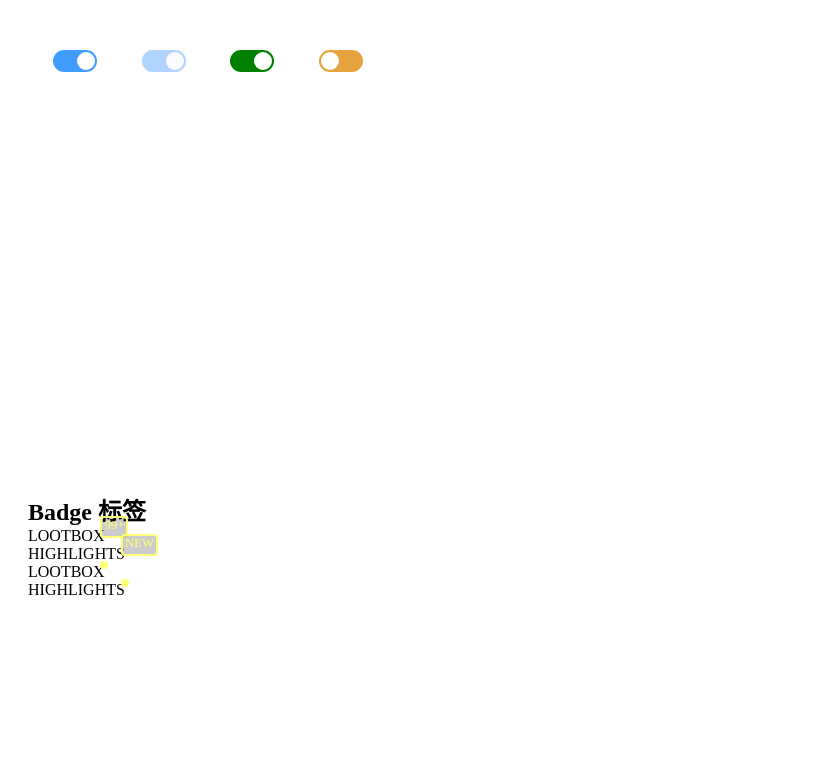
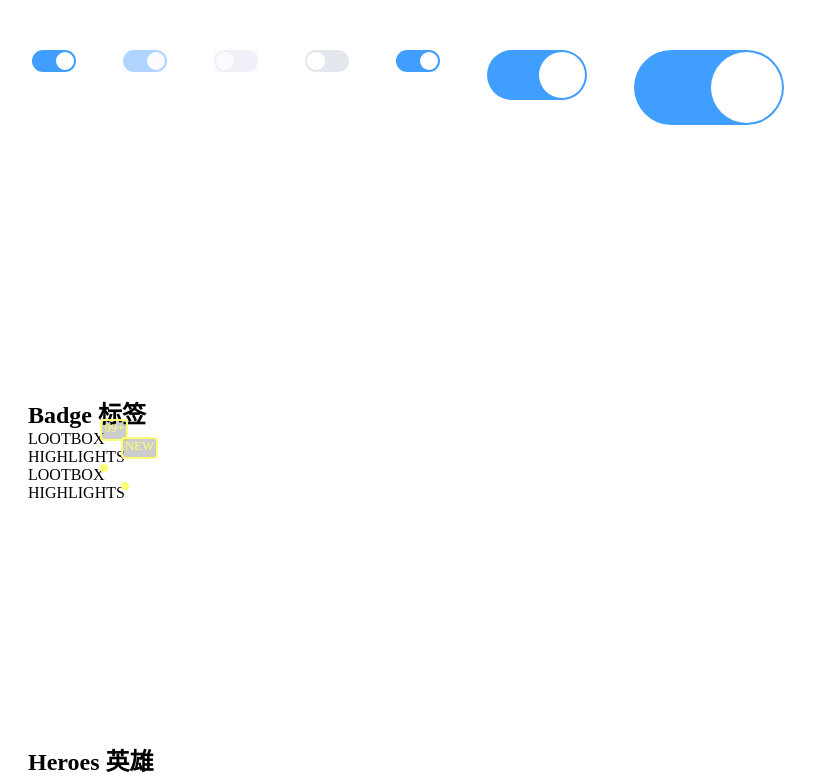
Before and after one commit to yingjieweb/league-ui, a Vue app: page / in a window 1280 px wide. Shown: the top 776 px of the page, without its empty margins (0-819 px from the left). Built offline with nearby package versions, Linux system fonts and the light colour scheme; grey boxes are pictures that could not be loaded.

Commit message:
Make Switch support more fields

```diff
--- a/src/App.vue
+++ b/src/App.vue
@@ -1,15 +1,19 @@
 <template>
   <div id="app">
-    <section style="width: 400px; display: flex; justify-content: space-evenly; margin-top: 50px; margin-bottom: 200px;">
+    <section style="width: 800px; display: flex; justify-content: space-around; margin-top: 50px; margin-bottom: 20px;">
       <lol-switch v-model="switchStatus1"></lol-switch>
       <lol-switch v-model="switchStatus2" disabled></lol-switch>
-      <lol-switch v-model="switchStatus3" activeColor="green"></lol-switch>
-      <lol-switch v-model="switchStatus4" inactiveColor="#E6A23C"></lol-switch>
+      <lol-switch v-model="switchStatus3" disabled></lol-switch>
+      <lol-switch v-model="switchStatus4" activeColor="green"></lol-switch>
+      <lol-switch v-model="switchStatus5" inactiveColor="#E6A23C"></lol-switch>
+      <lol-switch v-model="switchStatus6" :width="100" :height="50"></lol-switch>
+      <lol-switch v-model="switchStatus7" :width="150" :height="75" ></lol-switch>
     </section>
 
     <section style="margin-top: 50px; margin-bottom: 200px;">
       <lol-carousel>
         <lol-carousel-item>
+          <div class="item">111</div>
           <div class="item">111</div>
         </lol-carousel-item>
       </lol-carousel>
@@ -343,9 +347,11 @@
         'Sylas', 'Neeko', 'Aphelios', 'Pyke', 'Sett'],
         switchStatus1: true,
         switchStatus2: true,
-        switchStatus3: true,
+        switchStatus3: false,
         switchStatus4: false,
-        switchStatus5: true
+        switchStatus5: true,
+        switchStatus6: true,
+        switchStatus7: true,
       }
     },
     created() {
--- a/src/components/Switch/LolSwitch.vue
+++ b/src/components/Switch/LolSwitch.vue
@@ -1,7 +1,13 @@
 <template>
-  <div :class="classes" @click="toggleStatus" ref="outer">
+  <div
+    ref="outer"
+    :class="classes"
+    :style="outerStyles"
+    @click="toggleStatus"
+    @mousedown="setActiveStyles"
+    @mouseup="setInactiveStyles">
     <span class="mask" v-show="disabled"></span>
-    <span class="inner"></span>
+    <span ref="inner" class="inner" :style="innerStyles"></span>
   </div>
 </template>
 
@@ -25,6 +31,14 @@
         type: String,
         default: '#E4E7ED'
       },
+      width: {
+        type: Number,
+        default: 44
+      },
+      height: {
+        type: Number,
+        default: 22,
+      }
     },
     computed: {
       classes() {
@@ -34,9 +48,27 @@
           {disabled: this.disabled}
         ]
       },
+      outerStyles() {
+        return {
+          'width': this.width + 'px',
+          height: this.height + 'px',
+          borderRadius: this.height / 2 + 'px'
+        }
+      },
+      maskStyles() {
+        return { borderRadius: this.height / 2 + 'px' }
+      },
+      innerStyles() {
+        return {
+          'width': this.height - 4 + 'px',
+          height: this.height - 4 + 'px',
+          borderRadius: this.height / 2 + 'px'
+        }
+      }
     },
     watch: {
       value() {
+        this.setInnerStyles()
         this.setBackgroundColor()
       }
     },
@@ -46,27 +78,44 @@
         this.$emit("input", !this.value);
         this.$emit("change", !this.value);
       },
+      setActiveStyles() {
+        if (this.value) {
+          this.$refs.inner.style.width = this.height + 'px';
+          this.$refs.inner.style.marginLeft = '-4px';
+        } else {
+          this.$refs.inner.style.width = this.height + 'px';
+          this.$refs.inner.style.marginLeft = '0px';
+        }
+      },
+      setInactiveStyles() {
+        this.$refs.inner.style.width = this.height - 4 + 'px';
+        this.$refs.inner.style.marginLeft = '0px';
+      },
       setBackgroundColor() {
         let newColor = this.value ? this.activeColor : this.inactiveColor;
         this.$refs.outer.style.backgroundColor = newColor;
+      },
+      setInnerStyles() {
+        if (this.height > this.width/2) {
+          throw "The width must be greater than twice the height";
+        } else {
+          let newLeft = this.value ? this.width - this.height + 2 : 2;
+          this.$refs.inner.style.top = '2px';
+          this.$refs.inner.style.left = newLeft + 'px';
+        }
       }
     },
     mounted() {
+      this.setInnerStyles()
       this.setBackgroundColor()
     }
   }
 </script>
 
 <style lang="scss" scoped>
-  $height: 22px;
-  $height2: $height - 4px;
-
   .lol-switch {
-    height: $height;
-    width: $height * 2;
     border: none;
     background: #bfbfbf;
-    border-radius: $height / 2;
     position: relative;
     cursor: pointer;
 
@@ -76,7 +125,6 @@
       right: 0;
       bottom: 0;
       left: 0;
-      border-radius: $height2 / 2;
       background-color: ghostwhite;
       opacity: .6;
       z-index: 2;
@@ -84,32 +132,8 @@
 
     > .inner {
       position: absolute;
-      top: 2px;
-      left: 2px;
-      height: $height2;
-      width: $height2;
       background: white;
-      border-radius: $height2 / 2;
       transition: all 250ms;
-    }
-
-    &.checked {
-      > .inner {
-        left: calc(100% - #{$height2} - 2px);
-      }
-    }
-
-    &:active {
-      > .inner {
-        width: $height2 + 4px;
-      }
-    }
-
-    &.checked:active {
-      > .inner {
-        width: $height2 + 4px;
-        margin-left: -4px;
-      }
     }
 
     &.disabled {
```
